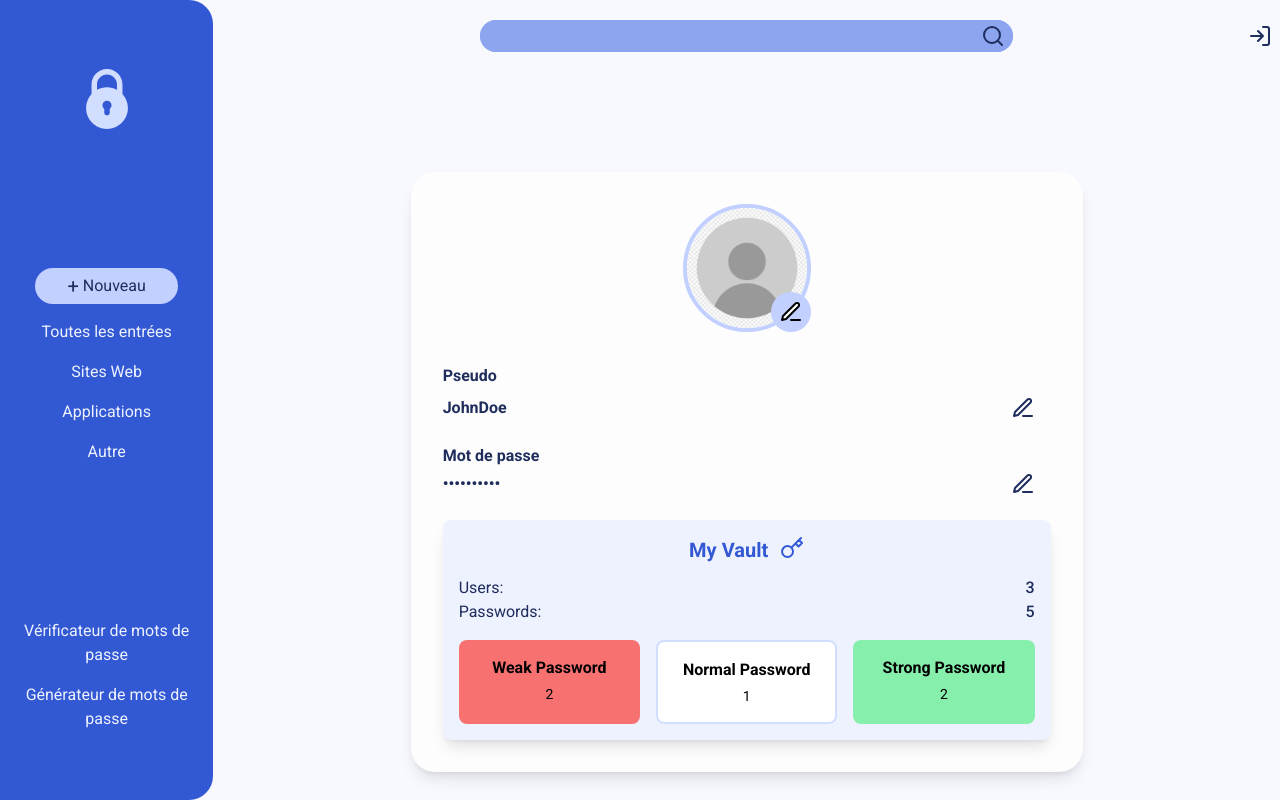
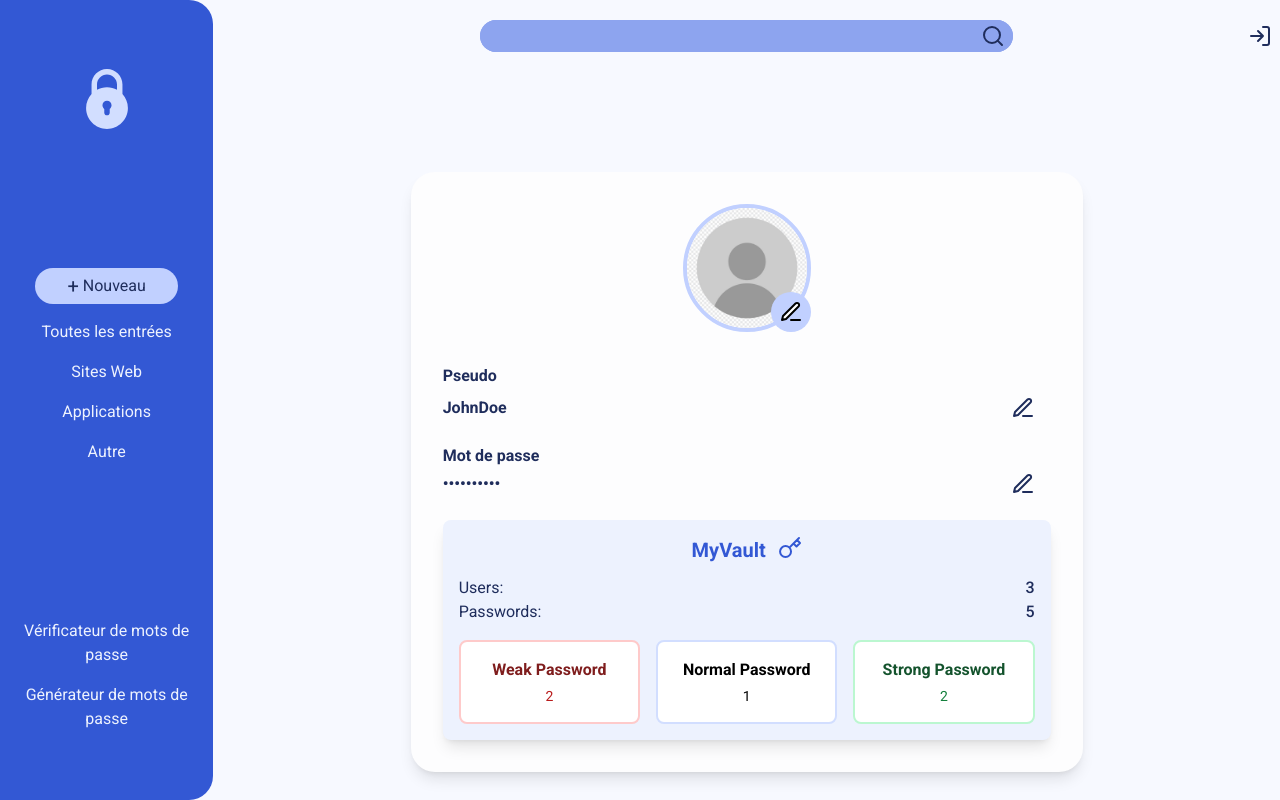
Before and after one commit to Shaktas/Projet-1-React-Express-Front, a React (Vite) app: page / in a window 1280 px wide. Built offline with nearby package versions, Linux system fonts and the light colour scheme.

Commit message:
Dev : implement VaultContext for managing vault names

```diff
--- a/src/Components/Authentification/Login.jsx
+++ b/src/Components/Authentification/Login.jsx
@@ -27,7 +27,9 @@ function Login() {
       </h2>
       <form
         onSubmit={handleSubmit(onSubmit, onError)}
-        className="flex flex-col gap-4 w-full max-w-md"
+        className={`flex flex-col gap-4 w-full max-w-md ${
+          !isLogin && "min-w-[28rem]"
+        }`}
       >
         {!isLogin ? (
           <>
--- a/src/Components/Cards/Cards.jsx
+++ b/src/Components/Cards/Cards.jsx
@@ -4,6 +4,7 @@ import Card from "./Card";
 import { useContext } from "react";
 import { useEffect } from "react";
 import PropTypes from "prop-types";
+import { VaultContext } from "../../Context/VaultContext";
 
 const cardsData = [
   {
@@ -122,6 +123,7 @@ const cardsData = [
 
 const Cards = ({ filter = "" }) => {
   const { searchTerm } = useContext(SearchContext);
+  const { vaultName } = useContext(VaultContext);
   const [filterCards, setFilterCards] = useState([]);
 
   useEffect(() => {
@@ -150,7 +152,7 @@ const Cards = ({ filter = "" }) => {
 
   return (
     <>
-      <h1>Cards</h1>
+      <h1>{vaultName}</h1>
       <div className="relative flex justify-center items-center flex-wrap">
         {filterCards.map((card, index) => (
           <Card
--- a/src/Components/Layout.jsx
+++ b/src/Components/Layout.jsx
@@ -4,6 +4,7 @@ import SearchBar from "./Password/SearchBar";
 import AuthNav from "./NavMenu/AuthNav";
 import { SearchProvider } from "../Context/SearchContext";
 import { TooltipProvider } from "../Context/TooltipContext";
+import { VaultProvider } from "../Context/VaultContext";
 
 function Layout() {
   return (
@@ -17,7 +18,9 @@ function Layout() {
               <AuthNav />
             </div>
             <div className="relative flex flex-col justify-start items-center overflow-y-scroll grow">
-              <Outlet />
+              <VaultProvider>
+                <Outlet />
+              </VaultProvider>
             </div>
           </TooltipProvider>
         </SearchProvider>
--- a/src/Components/Users/Profil.jsx
+++ b/src/Components/Users/Profil.jsx
@@ -5,6 +5,8 @@ import baseAvatar from "../../assets/base-avatar.jpg";
 import { EditIcon } from "../../assets/Svg";
 import Modal from "../Modals/Modal";
 import UserControl from "../Modals/UserControl";
+import { useContext } from "react";
+import { VaultContext } from "../../Context/VaultContext";
 
 const Profil = () => {
   const [pseudo, setPseudo] = useState("JohnDoe");
@@ -15,6 +17,7 @@ const Profil = () => {
   const [avatar, setAvatar] = useState(() => {
     return localStorage.getItem("userAvatar") || baseAvatar;
   });
+  const { vaultName } = useContext(VaultContext);
 
   // Entrée utilisateur a vérifie
 
@@ -151,7 +154,7 @@ const Profil = () => {
             </div>
             <div className="space-y-2">
               <Vault
-                name="My Vault"
+                name={vaultName}
                 passwordCount={5}
                 userCount={3}
                 clickHandler={clickHandler}
--- a/src/Components/Users/PwdLevels.jsx
+++ b/src/Components/Users/PwdLevels.jsx
@@ -3,11 +3,13 @@ import PropTypes from "prop-types";
 function PwdLevels({ pwd }) {
   return (
     <div className="mt-4 grid grid-cols-3 gap-4">
-      <div className="p-4 rounded-lg transition-colors bg-red-400">
-        <h3 className="font-semibold flex items-center justify-center mb-1">
+      <div className="p-4 rounded-lg transition-colors border-2 border-red-200 bg-white">
+        <h3 className="font-semibold flex items-center text-red-900 justify-center mb-1">
           Weak Password
         </h3>
-        <p className="text-sm flex items-center justify-center">{pwd.weak}</p>
+        <p className="text-sm flex items-center justify-center text-red-700">
+          {pwd.weak}
+        </p>
       </div>
       <div className="p-4 rounded-lg transition-colors bg-white border-2 border-blue-5">
         <h3 className="flex items-center justify-center font-semibold mb-1">
@@ -15,11 +17,13 @@ function PwdLevels({ pwd }) {
         </h3>
         <p className="flex items-center justify-center text-sm">{pwd.normal}</p>
       </div>
-      <div className="p-4 rounded-lg transition-colors bg-green-300">
-        <h3 className="flex items-center justify-center font-semibold mb-1">
+      <div className="p-4 rounded-lg transition-colors border-2 border-green-200 bg-white">
+        <h3 className="flex items-center justify-center text-green-900 font-semibold mb-1">
           Strong Password
         </h3>
-        <p className="flex items-center justify-center text-sm">{pwd.strong}</p>
+        <p className="flex items-center justify-center text-green-700 text-sm">
+          {pwd.strong}
+        </p>
       </div>
     </div>
   );
--- a/src/Context/TooltipContext.jsx
+++ b/src/Context/TooltipContext.jsx
@@ -9,13 +9,13 @@ export const TooltipContext = createContext({
 });
 
 export const TooltipProvider = ({ children }) => {
-  const [popupSuccess, setPopupSuccess] = useState(false);
+  const [tooltipSuccess, setTooltipSuccess] = useState(false);
 
   const pasteHandler = (string) => {
     navigator.clipboard.writeText(string);
-    setPopupSuccess(true);
+    setTooltipSuccess(true);
     setTimeout(() => {
-      setPopupSuccess(false);
+      setTooltipSuccess(false);
     }, 2000);
   };
 
@@ -23,13 +23,13 @@ export const TooltipProvider = ({ children }) => {
     success: {
       message: "Texte copié !",
       condtion: "success",
-      isVisible: popupSuccess,
+      isVisible: tooltipSuccess,
     },
   };
 
   return (
     <TooltipContext.Provider
-      value={{ popupSuccess, setPopupSuccess, pasteHandler, tooltips }}
+      value={{ tooltipSuccess, setTooltipSuccess, pasteHandler, tooltips }}
     >
       {children}
     </TooltipContext.Provider>
--- /dev/null
+++ b/src/Context/VaultContext.jsx
@@ -0,0 +1,21 @@
+import { createContext, useState } from "react";
+import PropTypes from "prop-types";
+
+export const VaultContext = createContext({
+  vaultName: false,
+  setVaultName: () => {},
+});
+
+export const VaultProvider = ({ children }) => {
+  const [vaultName, setVaultName] = useState("MyVault");
+
+  return (
+    <VaultContext.Provider value={{ vaultName, setVaultName }}>
+      {children}
+    </VaultContext.Provider>
+  );
+};
+
+VaultProvider.propTypes = {
+  children: PropTypes.node,
+};
```
